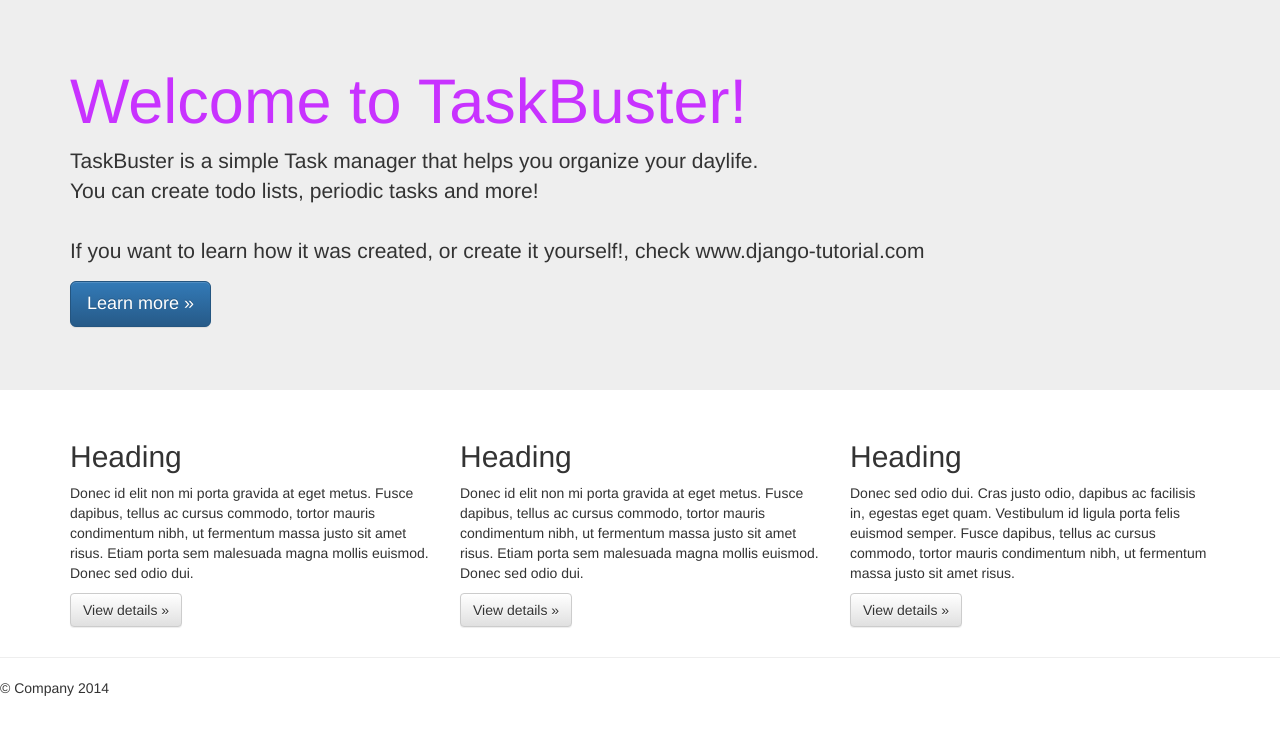
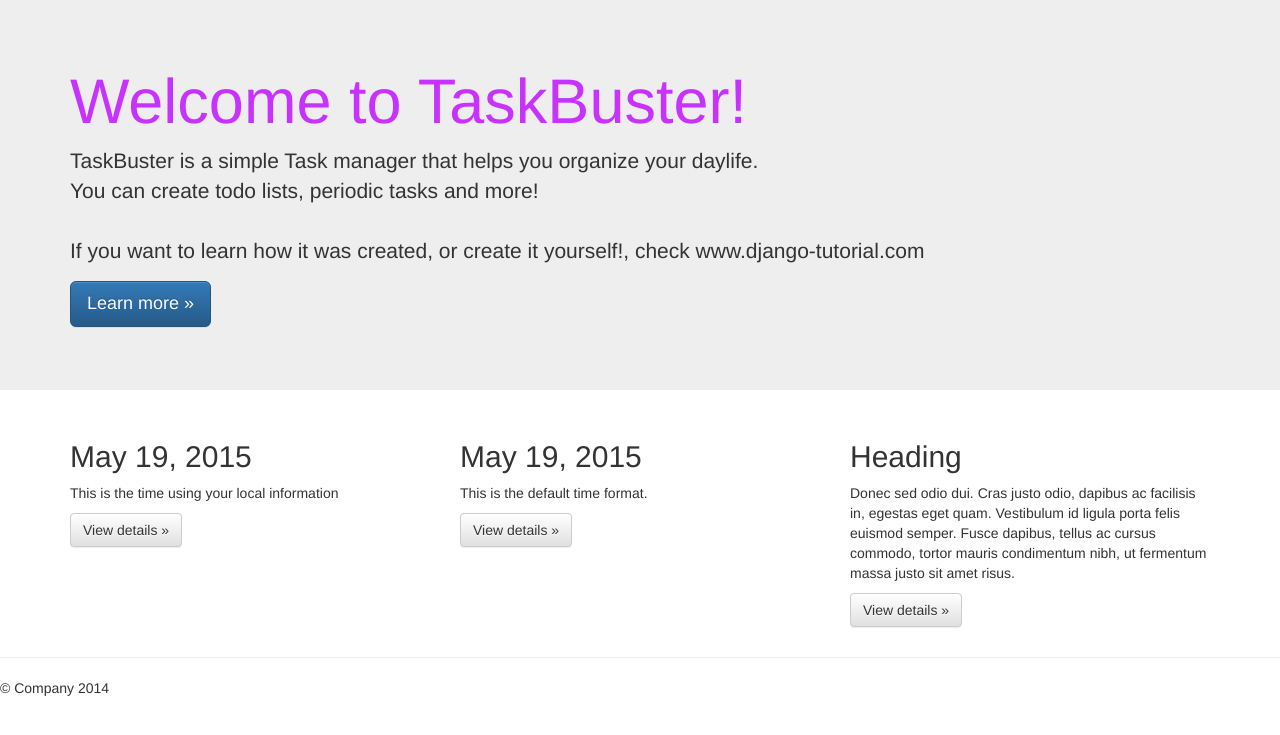
Before and after one commit to ChChCheeeeo/taskbuster_project, a Django app: page /en/ in a window 1280 px wide. Shown: the part 51-786 px from the top of the page. Run offline with Django 3.2, Linux system fonts and the light colour scheme; some libraries are stand-ins or nearby versions.

Commit message:
Included time localization

```diff
--- a/taskbuster_project/templates/taskbuster_project/index.html
+++ b/taskbuster_project/templates/taskbuster_project/index.html
@@ -1,5 +1,6 @@
 {% extends "base.html" %}
 {% load i18n %}
+{% load l10n %}
 <!--
   Inherite from base and all its contents. But have to load
   { % load staticfiles % } for each page.
@@ -29,13 +30,29 @@
     <!-- Example row of columns -->
     <div class="row">
       <div class="col-md-4">
-        <h2>Heading</h2>
-        <p>Donec id elit non mi porta gravida at eget metus. Fusce dapibus, tellus ac cursus commodo, tortor mauris condimentum nibh, ut fermentum massa justo sit amet risus. Etiam porta sem malesuada magna mollis euismod. Donec sed odio dui. </p>
+        <h2 id="local-date">
+          {{today}}
+        </h2>
+        <p>
+          This is the time using your local information
+        </p>
         <p><a class="btn btn-default" href="#" role="button">View details &raquo;</a></p>
       </div>
       <div class="col-md-4">
-        <h2>Heading</h2>
-        <p>Donec id elit non mi porta gravida at eget metus. Fusce dapibus, tellus ac cursus commodo, tortor mauris condimentum nibh, ut fermentum massa justo sit amet risus. Etiam porta sem malesuada magna mollis euismod. Donec sed odio dui. </p>
+        <!--
+          disable localization format of today variable when
+          rendering. Can also use
+            { % localizae off % }
+              stuff
+            { % endlocalize % }
+          with bigger paragraphs.
+        -->
+        <h2 id="non-local-date">
+          {{today|unlocalize}}
+        </h2>
+        <p>
+          This is the default time format.
+        </p>
         <p><a class="btn btn-default" href="#" role="button">View details &raquo;</a></p>
      </div>
       <div class="col-md-4">
--- a/taskbuster_project/views.py
+++ b/taskbuster_project/views.py
@@ -1,9 +1,12 @@
 # -*- coding: utf-8 -*-
 from django.shortcuts import render
+import datetime
 
 
 def home(request):
-    return render(request, "taskbuster_project/index.html")
+    today = datetime.date.today()
+    return render(request, "taskbuster_project/index.html",
+        {'today': today})
 
 def home_files(request, filename):
     return render(request, filename, {}, content_type="text/plain")
```
Also changed, not shown: functional_tests/test_all_users.py (+15 -0 lines).
